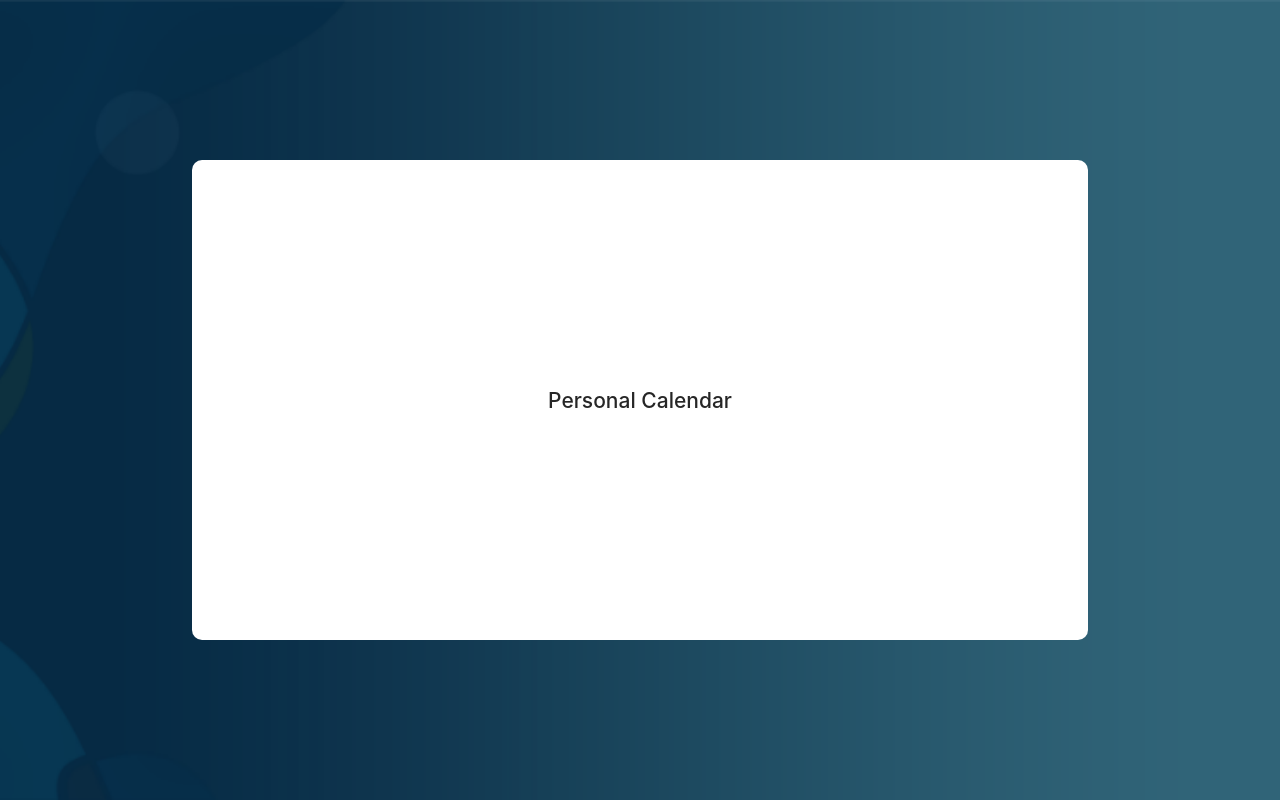
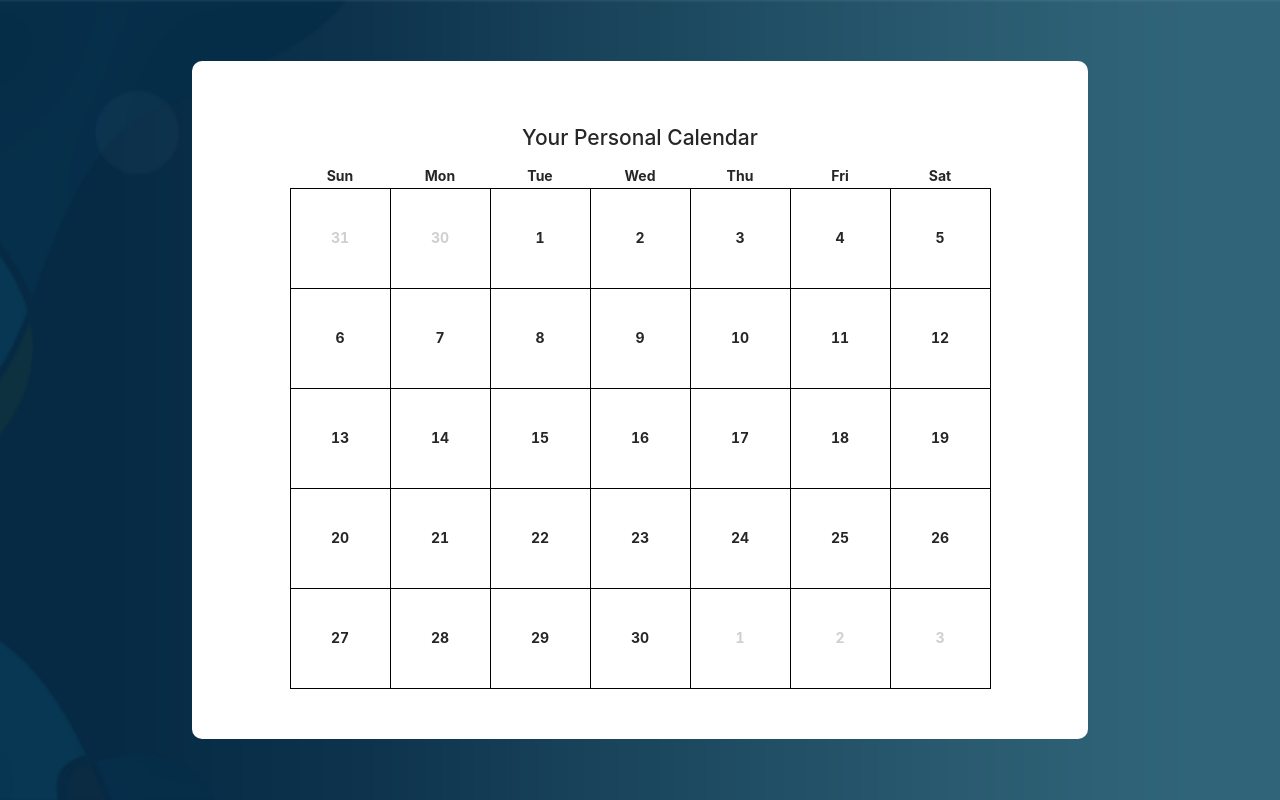
Before and after one commit to Fatanaminullah/personal-calendar-web-app, a React (Create React App) app: page / in a window 1280 px wide. Built offline with nearby package versions, Linux system fonts and the light colour scheme.

Commit message:
create calendar

```diff
--- a/src/App.js
+++ b/src/App.js
@@ -4,6 +4,7 @@ import {Provider} from 'react-redux';
 import {configureStore} from './redux/store';
 import './utilities/translations/i18n';
 import 'antd/dist/antd.css';
+import './styles/layout.css';
 
 export const store = configureStore().store;
 const persistor = configureStore().persistor;
--- a/src/pages/DashboardPage/index.js
+++ b/src/pages/DashboardPage/index.js
@@ -1,9 +1,68 @@
 import {Col, Row} from 'antd';
+import moment from 'moment';
 import React from 'react';
 import {DashboardBackground} from '../../assets';
 import {colors} from '../../utilities';
 
 const LoginPage = () => {
+  const daysHeader = () => {
+    return moment.weekdaysShort().map((day) => (
+      <th key={day} className="days-header">
+        {day}
+      </th>
+    ));
+  };
+  const firstDayOfMonth = () => {
+    let dateObject = moment();
+    return moment(dateObject).startOf('month').format('d');
+  };
+  const renderDay = () => {
+    const before = [];
+    const lastDayOfPreviousMonth = moment()
+      .subtract(1, 'months')
+      .endOf('month')
+      .format('D');
+    const firstCell = moment()
+      .startOf('month')
+      .subtract(firstDayOfMonth(), 'day')
+      .format('D');
+    for (let i = lastDayOfPreviousMonth; i >= firstCell; i--) {
+      before.push(<td className="days-body before">{i}</td>);
+    }
+    const after = [];
+    const endOfWeek = moment().endOf('week').format('d');
+    const endOfMonth = moment().endOf('month').format('d');
+    for (let j = 1; j <= endOfWeek - endOfMonth; j++) {
+      after.push(<td className="days-body after">{j}</td>);
+    }
+    const days = [];
+    for (let k = 1; k <= moment().daysInMonth(); k++) {
+      days.push(
+        <td key={k} className="days-body">
+          {k}
+        </td>,
+      );
+    }
+    const totalSlots = [...before, ...days, ...after];
+    let rows = [];
+    let cells = [];
+    totalSlots.forEach((row, i) => {
+      if (i % 7 !== 0) {
+        cells.push(row);
+      } else {
+        rows.push(cells);
+        cells = [];
+        cells.push(row);
+      }
+      if (i === totalSlots.length - 1) {
+        rows.push(cells);
+      }
+    });
+    const daysInMonth = rows.map((d, i) => {
+      return <tr>{d}</tr>;
+    });
+    return daysInMonth;
+  };
   return (
     <>
       <Row>
@@ -32,9 +91,14 @@ const LoginPage = () => {
                 justifyContent: 'center',
                 flexDirection: 'column',
                 width: '70%',
-                height: '60%'
               }}>
-              <h2 style={{margin: '10px 0'}}>Personal Calendar</h2>
+              <h2 style={{margin: '10px 0'}}>Your Personal Calendar</h2>
+              <table>
+                <thead>
+                  <tr>{daysHeader()}</tr>
+                </thead>
+                <tbody>{renderDay()}</tbody>
+              </table>
             </div>
           </div>
         </Col>
--- a/src/styles/layout.css
+++ b/src/styles/layout.css
@@ -102,3 +102,22 @@
 .ant-menu-sub .ant-menu-item:hover {
   padding-left: 51px !important;
 }
+
+.days-header {
+  width: 100px !important;
+  text-align: center;
+}
+
+.days-body {
+  width: 100px !important;
+  height: 100px !important;
+  border: 1px solid black;
+  font-weight: 700;
+  text-align: center;
+  cursor: pointer;
+}
+.days-body.before,
+.days-body.after {
+  color: var(--disabled);
+  cursor: unset;
+}
```
